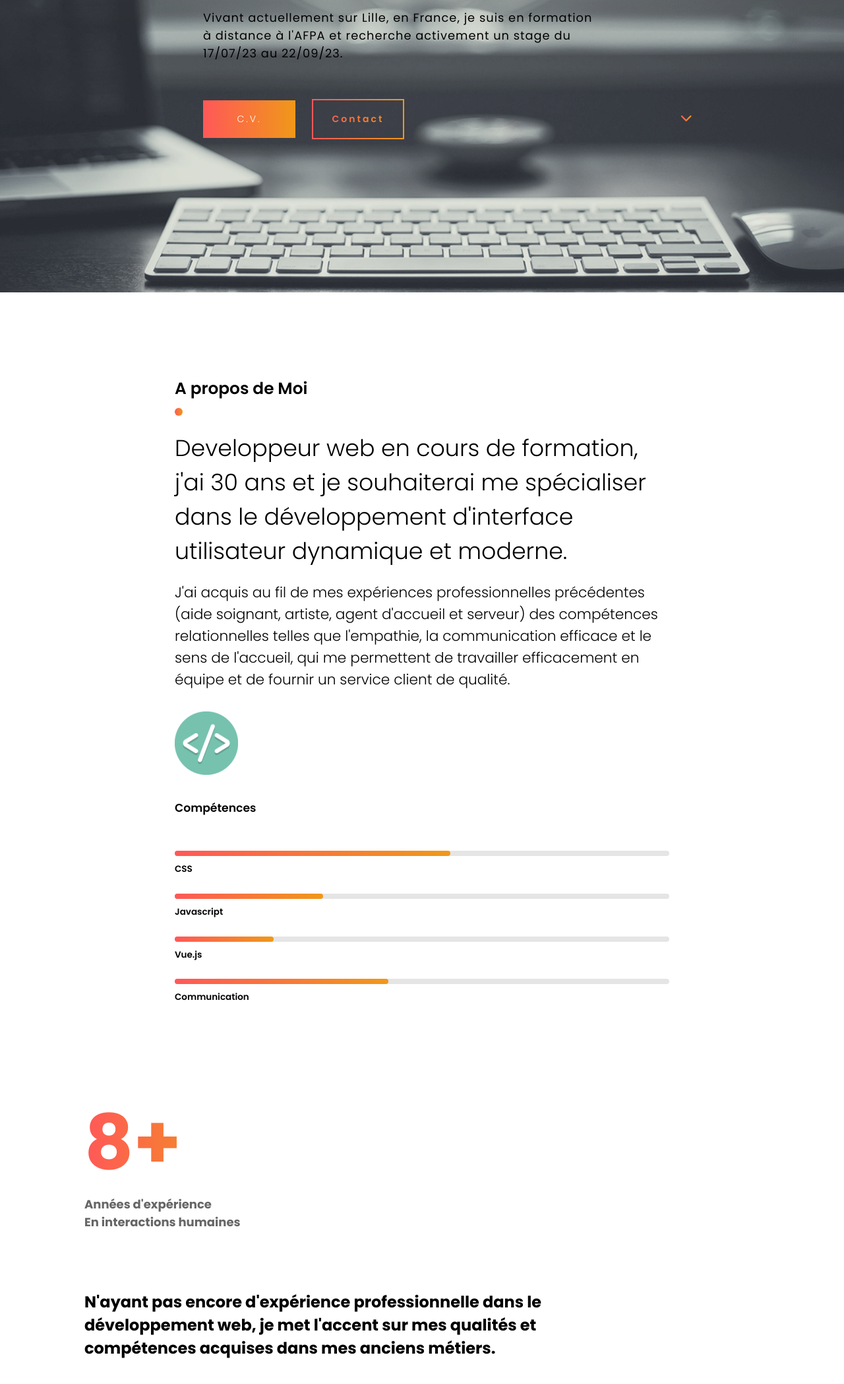
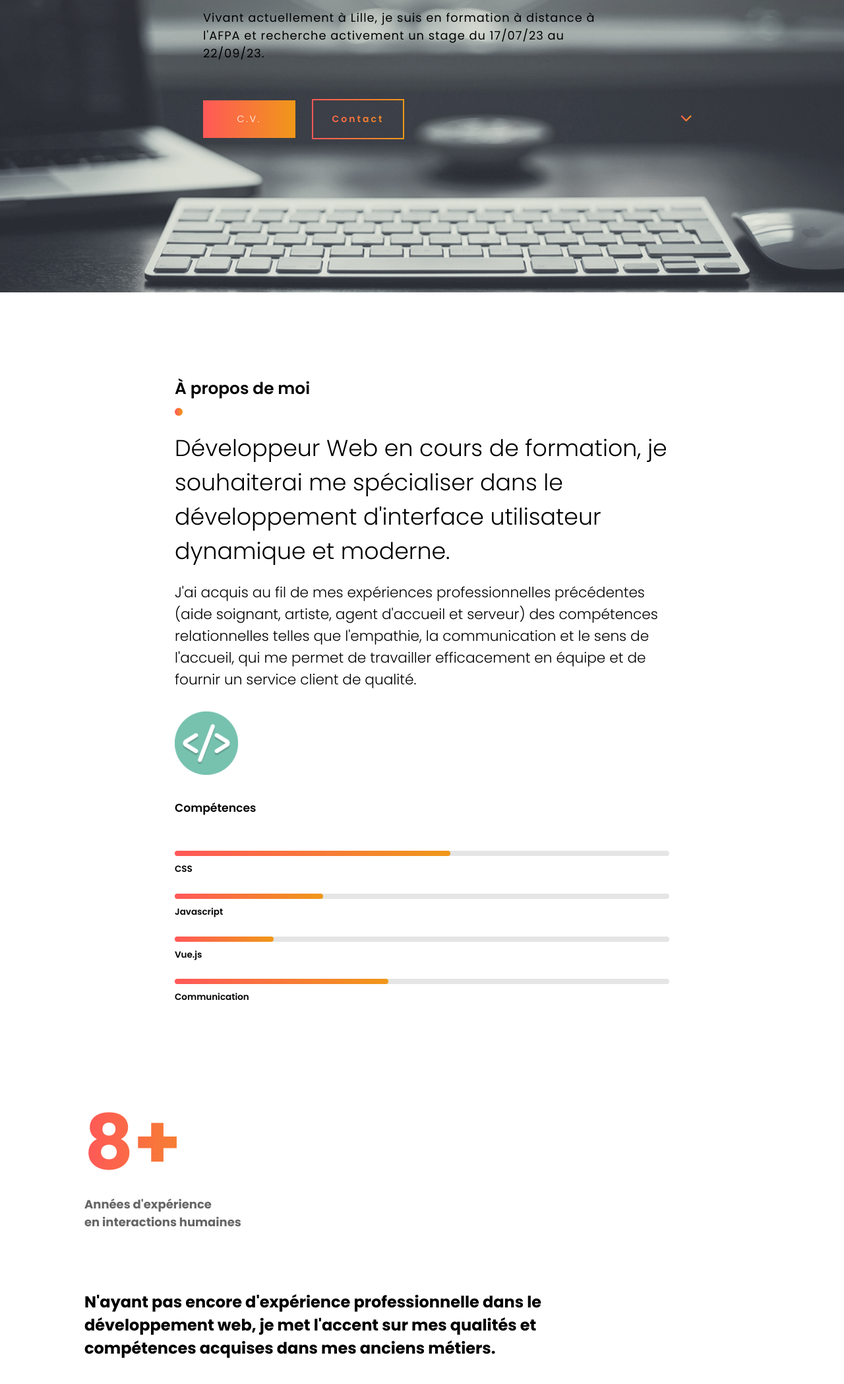
Before and after one commit to Dzk00/portfolio, a plain HTML site: page index.html in a window 1280 px wide. Shown: the part 357-2454 px from the top of the page at 66% size. Drawn offline with nearby package versions, Linux system fonts and the light colour scheme.

Commit message:
update html ortho

```diff
--- a/assets/css/style.css
+++ b/assets/css/style.css
@@ -748,6 +748,7 @@ button:hover::before{
     color: var(--primary-color);
     font-weight: var(--fw-600);
     margin-bottom: var(--m-2-8);
+    padding-right: var(--p-1-2);
 }
 
 .contact .left_content .social_contact ul li{
--- a/index.html
+++ b/index.html
@@ -50,7 +50,7 @@
                         <span class="titleBold">Liautaud</span>
                     </h1>
                     <p class="proff">Apprenti Dev Web</p>
-                    <p class="text homeText">Vivant actuellement sur Lille, en France, je suis en formation à distance à
+                    <p class="text homeText">Vivant actuellement à Lille, je suis en formation à distance à
                         l'AFPA et recherche activement un stage du 17/07/23 au 22/09/23.</p>
 
                     <div class="btns">
@@ -68,12 +68,12 @@
         <section class="about" id="about">
             <div class="container">
                 <div class="info">
-                    <h1 class="title aboutTitle">A propos de Moi</h1>
-                    <p class="text_lg">Developpeur web en cours de formation, j'ai 30 ans et je souhaiterai me
+                    <h1 class="title aboutTitle">À propos de moi</h1>
+                    <p class="text_lg">Développeur Web en cours de formation, je souhaiterai me
                         spécialiser dans le développement d'interface utilisateur dynamique et moderne.</p>
                     <p class="text aboutText">J'ai acquis au fil de mes expériences professionnelles précédentes (aide
                         soignant, artiste, agent d'accueil et serveur) des compétences relationnelles telles que
-                        l'empathie, la communication efficace et le sens de l'accueil, qui me permettent de travailler
+                        l'empathie, la communication et le sens de l'accueil, qui me permet de travailler
                         efficacement en équipe et de fournir un service client de qualité.</p>
                     <img class="sign" src="assets/img/code.png"></img>
                 </div>
@@ -95,7 +95,7 @@
             <div class="container">
                 <div class="quality">
                     <h1 class="qua_title">8+</h1>
-                    <p class="qua_text">Années d'expérience <br> En interactions humaines</p>
+                    <p class="qua_text">Années d'expérience <br> en interactions humaines</p>
                 </div>
 
                 <div class="content">
@@ -120,7 +120,7 @@
 
                             <div class="card about_card">
                                 <i class="fa-solid fa-comment icons"></i>
-                                <p class="card_title">Honnêteté</p>
+                                <p class="card_title">Rigueur</p>
                             </div>
                         </div>
                     </div>
@@ -131,7 +131,7 @@
         <section class="blog" id="blog">
             <div class="container">
                 <div class="blog_header">
-                    <h1 class="header_title">Mes réalisations, <br> en formation.</h1>
+                    <h1 class="header_title">Mes réalisations <br> en formation.</h1>
                     <div class="header_text">
                         <p class="text">Tous ces sites sont des projets fictifs réalisés dans le cadre de ma formation.
                         </p>
@@ -160,8 +160,8 @@
             <div class="container">
                 <div class="left_content">
                     <h1 class="title">Disponible</h1>
-                    <p class="text">Je recherche un stage dans le développement web, <br> du 17/07/23 au 22/09/23,
-                        non rémuneré par l'entreprise <br> car stagiaire de la formation professionnelle .</p>
+                    <p class="text">Je cherche un stage dans le développement web, du 17/07/23 au 22/09/23,
+                        non rémuneré par l'entreprise car stagiaire de la formation professionnelle .</p>
                         <div class="social_contact">
                             <ul>
                                 <li class="contact_icons"><a href="https://www.linkedin.com/in/jordan-liautaud-847993269/" target="_blank"><i class="fa-brands fa-linkedin-in fa"></i></a></li>
```
